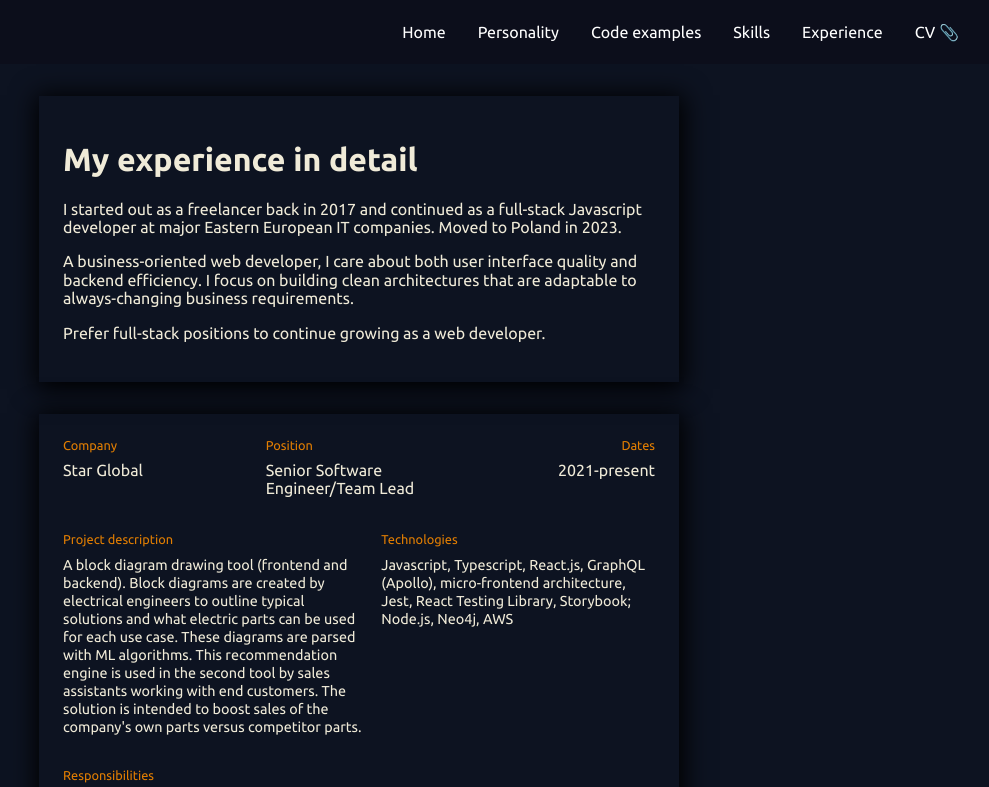
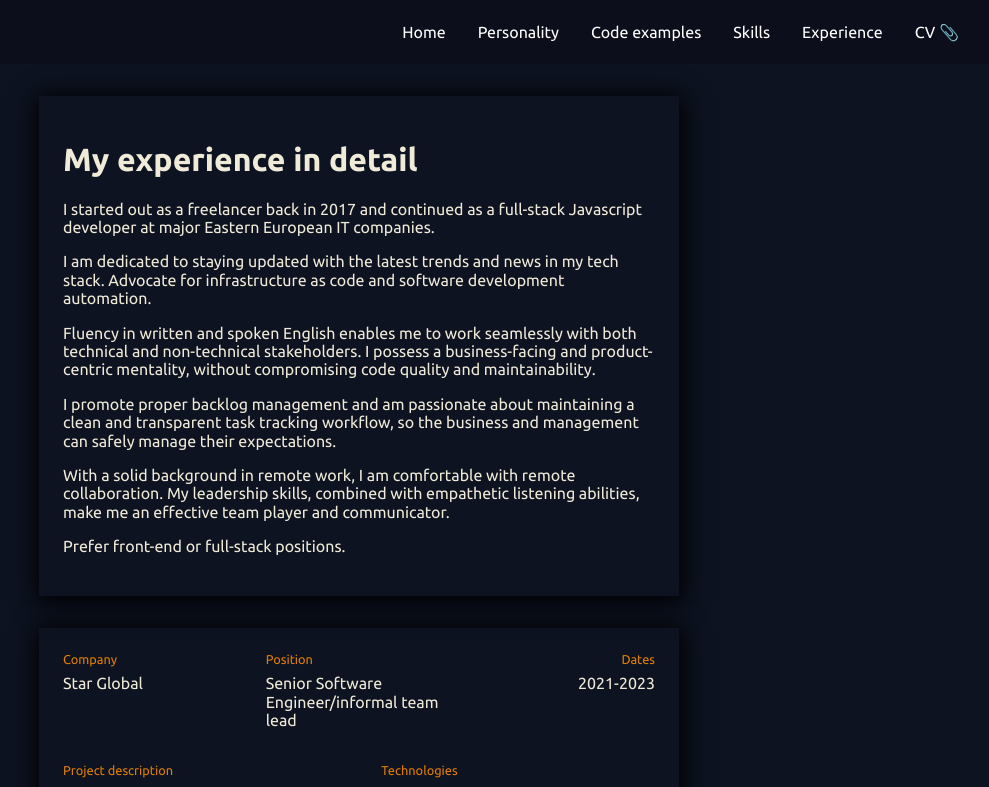
Before and after one commit to ikushlianski/ilya-online-nextjs, a Next.js app: page /experience in a window 1280 px wide. Shown: the top 787 px of the page, without its empty margins (281-1270 px from the left). Built offline with nearby package versions, Linux system fonts and the light colour scheme.

Commit message:
Update experience
Signed-off-by: Ilya Kushlianski <kushliansky@gmail.com>

```diff
--- a/src/components/CV/CVHeader.js
+++ b/src/components/CV/CVHeader.js
@@ -20,14 +20,14 @@ export const CVHeader = () => {
         </h2>
         <div className="MainInfo__Contacts">
           <div className="CVPage__Location">
-            <b>Location:</b> Warsaw, Poland (GMT+1)
+            <b>Location:</b> Belarus (GMT+3) / Poland (GMT+1)
           </div>
           <div className="MainInfo__Email">
             <b>Email:</b>{' '}
             <a href="mailto:kushliansky@gmail.com">kushliansky@gmail.com</a>
           </div>
           <div className="CVPage__CooperationFormat">
-            <b>Type of contract:</b> B2B
+            <b>Type of contract:</b> with me as private person or B2B
           </div>
           <div className="CVPage__Website">
             <b>Website:</b>{' '}
@@ -37,7 +37,7 @@ export const CVHeader = () => {
             <b>Work mode:</b> Remote
           </div>
           <div className="CVPage__Phone">
-            <b>WhatsApp:</b> +48 573 055 500
+            <b>WhatsApp:</b> +375 29 608 89 00
           </div>
           {
             <div className="CVPage__Linkedin">
--- a/src/pages/experience/index.js
+++ b/src/pages/experience/index.js
@@ -16,28 +16,38 @@ const ExperiencePage = () => (
           <p>
             I started out as a freelancer back in 2017 and continued as a
             {process.env.MODE !== 'fe' && ' full-stack'} Javascript developer at
-            major Eastern European IT companies. Moved to Poland in 2023.
+            major Eastern European IT companies.
           </p>
           <p>
-            A business-oriented web developer, I care about
-            {process.env.MODE === 'fe'
-              ? ' UI quality and performance'
-              : ' both user interface quality and backend efficiency'}
-            . I focus on building clean architectures that are adaptable to
-            always-changing business requirements.{' '}
+            I am dedicated to staying updated with the latest trends and news in
+            my tech stack. Advocate for infrastructure as code and software
+            development automation.
           </p>
           <p>
-            Prefer
-            {process.env.MODE === 'fe' ? ' frontend' : ' full-stack'} positions
-            to continue growing as a web developer.
+            Fluency in written and spoken English enables me to work seamlessly
+            with both technical and non-technical stakeholders. I possess a
+            business-facing and product-centric mentality, without compromising
+            code quality and maintainability.
           </p>
+          <p>
+            I promote proper backlog management and am passionate about
+            maintaining a clean and transparent task tracking workflow, so the
+            business and management can safely manage their expectations.
+          </p>
+          <p>
+            With a solid background in remote work, I am comfortable with remote
+            collaboration. My leadership skills, combined with empathetic
+            listening abilities, make me an effective team player and
+            communicator.
+          </p>
+          <p>Prefer front-end or full-stack positions.</p>
         </Card>
 
         <Card>
           <ExperienceCard
             company={'Star Global'}
-            position={'Senior Software Engineer/Team Lead'}
-            dates={'2021-present'}
+            position={'Senior Software Engineer/informal team lead'}
+            dates={'2021-2023'}
             projectDescription={
               "A block diagram drawing tool (frontend and backend). Block diagrams are created by electrical engineers to outline typical solutions and what electric parts can be used for each use case. These diagrams are parsed with ML algorithms. This recommendation engine is used in the second tool by sales assistants working with end customers. The solution is intended to boost sales of the company's own parts versus competitor parts."
             }
@@ -49,12 +59,12 @@ const ExperiencePage = () => (
               'ETL process development using AWS Glue and Lambdas',
               'Improve data quality in the production application without impact on the user base',
               'Took part in building a custom component library based on Material UI, so it can be reused on various micro-frontends',
-              'Was active proponent of proper task decomposition, requirements analysis and sprint planning',
+              'Actively promoted proper task decomposition, requirements analysis and sprint planning',
               'Set up code deployment pipelines by automating as much as possible',
-              'Ensure the application meets both security and performance best standards, proactively highlight issues and agree on additional time for fixing them',
-              'In line with the boyscout principle, gradually refactor existing code',
-              'Start using feature flags so the business/management can toggle features on and off',
-              'Lead project documentation efforts, so that onboarding of new engineers is streamlined and transition to other teams goes smoothly',
+              'Ensured the application met both security and performance best standards, proactively highlight issues and agree on additional time for fixing them',
+              'In line with the boyscout principle, gradually refactored existing code',
+              'Started using feature flags',
+              'Led project documentation efforts, so that onboarding of new engineers is streamlined and transition to other teams goes smoothly',
               'Organized and moderated dev discussions between the architect and backend, frontend and devops teams to stay in sync and comply with contracts, which helped speed up part of the product',
             ]}
           />
@@ -89,7 +99,7 @@ const ExperiencePage = () => (
               'Developed key parts of an e-commerce platform, with rich UI functionality like pricing, filtering, shopping cart etc. using Typescript, React and its ecosystem'
             }
             techStack={
-              'TypeScript, React.js, Node.js, Express.js, SQL, Postgres, Google Cloud Platform, Jest, React Testing Library, Webpack, CSS3, Material UI, Node.js, Docker'
+              'TypeScript, React.js, Node.js, Express.js, Next.js, SQL, Postgres, Google Cloud Platform, Jest, React Testing Library, Webpack, CSS3, Material UI, Node.js, Docker'
             }
             responsibilities={[
               'Developed parts of microservices, integrations with payment and other kinds of APIs',
```
